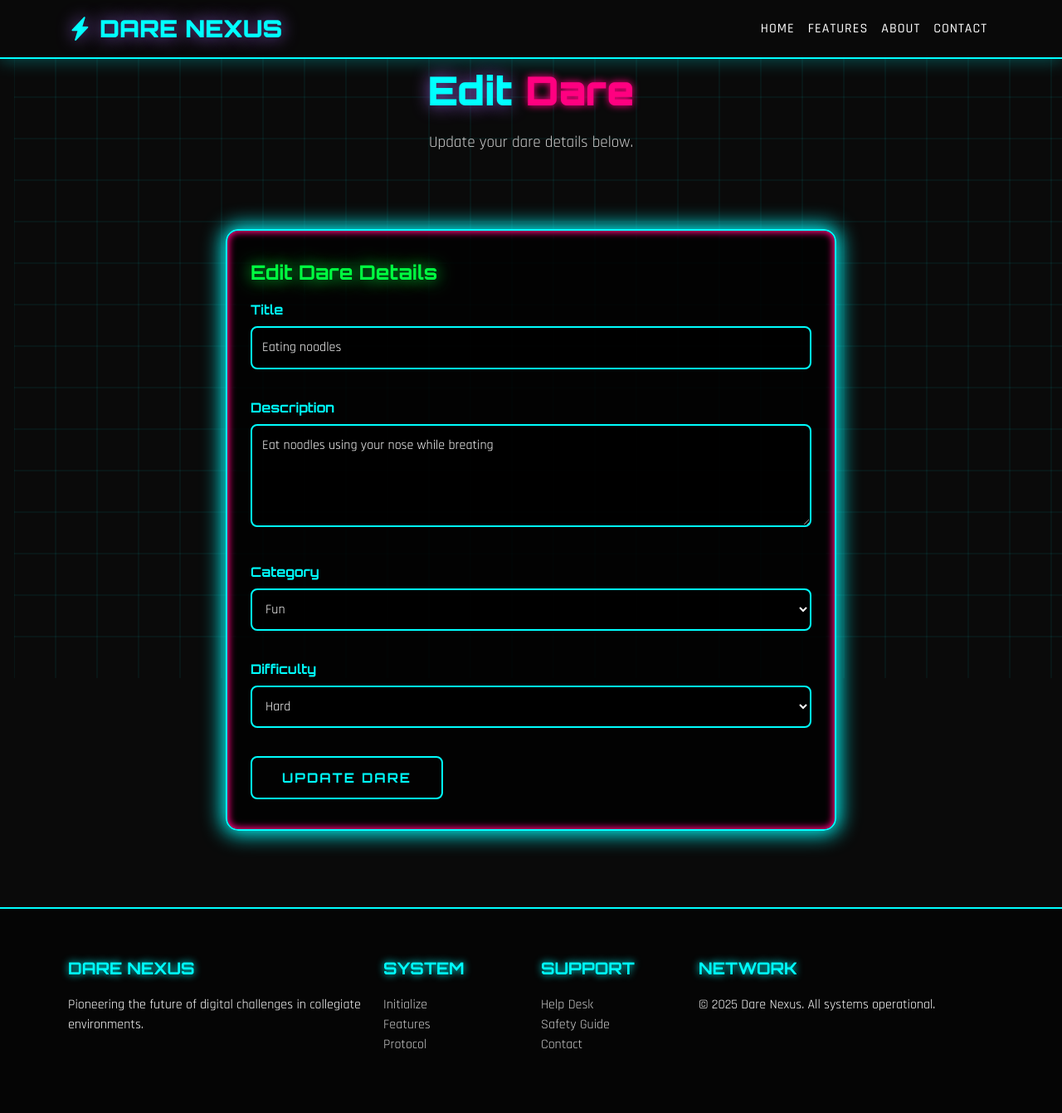
After one commit to anandku06/dare-exchange, a Django app: page /update/2/ in a window 1280 px wide. The commit adds this page. Shown: the whole page at 83% size. Run offline with Django 5.2, Linux system fonts and the light colour scheme; data comes from the database, SQL or seed files in the repository; both versions use the stored data as it was after the commit.

Commit message:
Implement update dare functionality with view, URL routing, and template

```diff
--- a/dareProject/home/urls.py
+++ b/dareProject/home/urls.py
@@ -6,4 +6,5 @@ urlpatterns = [
     path("create/", views.create_dare, name="create_dare"),
     path("dares/", views.show_dares, name="show_dares"),
     path("delete/<int:id>/", views.delete_dare, name="delete_dare"),
+    path("update/<int:id>/", views.update_dare, name="edit_dare"),
 ]
--- a/dareProject/home/views.py
+++ b/dareProject/home/views.py
@@ -41,3 +41,18 @@ def delete_dare(req, id):
         except DareExchange.DoesNotExist:
             pass
     return redirect("show_dares")
+
+def update_dare(req, id):
+    dare = DareExchange.objects.get(id=id)
+
+    if req.method == "POST":
+        dare.title = req.POST.get("title")
+        dare.description = req.POST.get("description")
+        dare.category = req.POST.get("category")
+        dare.difficulty = req.POST.get("difficulty")
+
+        dare.save()
+
+        return redirect("show_dares")
+
+    return render(req, 'edit-dare.html', {"dare" : dare})
--- /dev/null
+++ b/dareProject/templates/edit-dare.html
@@ -0,0 +1,61 @@
+{% extends 'base.html' %}
+{% load static %}
+{% block style %}
+<link rel="stylesheet" href="{% static 'css/create_dare.css' %}" />
+{% endblock %}
+{% block body %}
+<section class="create-dare-hero">
+  <div class="container text-center">
+    <h1 class="create-dare-title">
+      Edit
+      <span style="color: var(--neon-pink); text-shadow: 0 0 10px var(--neon-pink)">Dare</span>
+    </h1>
+    <p class="create-dare-lead">
+      Update your dare details below.
+    </p>
+  </div>
+</section>
+
+<section class="create-dare-content">
+  <div class="container">
+    <div class="row justify-content-center">
+      <div class="col-lg-8">
+        <div class="create-dare-card">
+          <h2 class="create-dare-section">Edit Dare Details</h2>
+          <form class="create-dare-form" method="post">
+            {% csrf_token %}
+            <div class="mb-3">
+              <label for="title">Title</label>
+              <input type="text" id="title" name="title" value="{{ dare.title }}" required />
+            </div>
+            <div class="mb-3">
+              <label for="description">Description</label>
+              <textarea id="description" name="description" rows="4" required>{{ dare.description }}</textarea>
+            </div>
+            <div class="mb-3">
+              <label for="category">Category</label>
+              <select id="category" name="category" required>
+                <option value="">Select Category</option>
+                <option value="fun" {% if dare.category == 'fun' %}selected{% endif %}>Fun</option>
+                <option value="adventure" {% if dare.category == 'adventure' %}selected{% endif %}>Adventure</option>
+                <option value="social" {% if dare.category == 'social' %}selected{% endif %}>Social</option>
+                <option value="skill" {% if dare.category == 'skill' %}selected{% endif %}>Skill</option>
+              </select>
+            </div>
+            <div class="mb-3">
+              <label for="difficulty">Difficulty</label>
+              <select id="difficulty" name="difficulty" required>
+                <option value="">Select Difficulty</option>
+                <option value="easy" {% if dare.difficulty == 'easy' %}selected{% endif %}>Easy</option>
+                <option value="medium" {% if dare.difficulty == 'medium' %}selected{% endif %}>Medium</option>
+                <option value="hard" {% if dare.difficulty == 'hard' %}selected{% endif %}>Hard</option>
+              </select>
+            </div>
+            <button type="submit">Update Dare</button>
+          </form>
+        </div>
+      </div>
+    </div>
+  </div>
+</section>
+{% endblock %}
```
Also changed, not shown: dareProject/templates/showDares.html (+21 -1 lines), dareProject/db.sqlite3.
